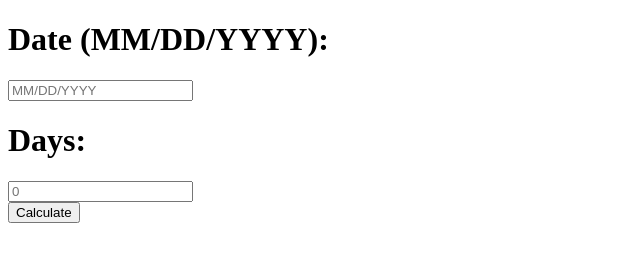
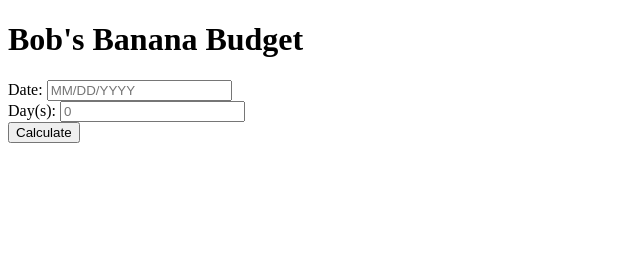
Before and after one commit to 2juicy/bobs-banana-challenge, a website: page index.html in a window 1280 px wide. Shown: the whole page, without its empty margins (0-640 px from the left). Drawn offline with nearby package versions, Linux system fonts and the light colour scheme.

Commit message:
made input form

```diff
--- a/index.html
+++ b/index.html
@@ -9,12 +9,15 @@
 </head>
 
 <body>
-    <h1>Date (MM/DD/YYYY): </h1>
-    <input type="text" id="date" placeholder="MM/DD/YYYY" required>
-    <h1>Days: </h1>
-    <input type="text" id="days" placeholder="0" required>
-    <br />
-    <button type="submit" id="submit">Calculate</button>
+    <h1>Bob's Banana Budget</h1>
+    <form>
+        <label for="date">Date: </label>
+        <input type="text" id="date" placeholder="MM/DD/YYYY" required>
+        <br />
+        <label for="Days">Day(s): </label>
+        <input type="text" id="days" placeholder="0" required>
+        <br />
+        <input type="submit" id="submit" value="Calculate">
 </body>
 <script src="https://cdnjs.cloudflare.com/ajax/libs/jquery/3.2.1/jquery.min.js"></script>
 <script type="text/javascript">
```
